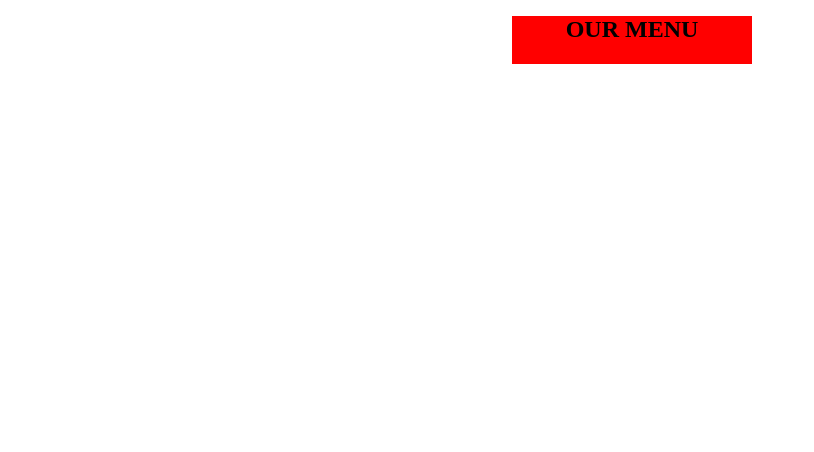
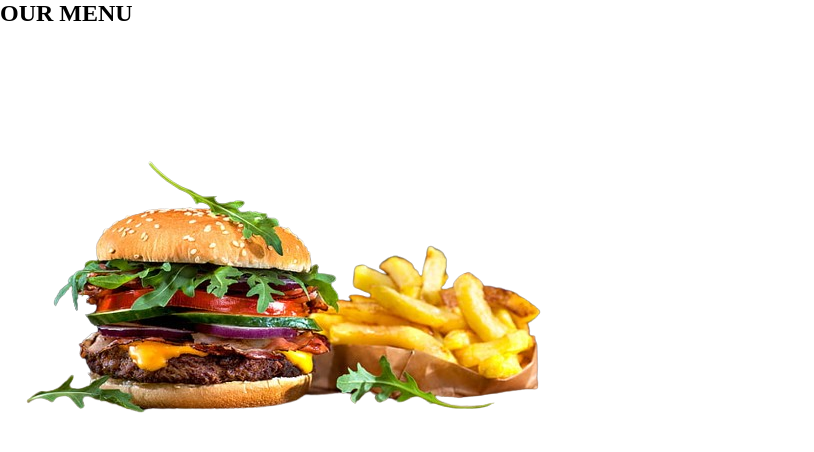
Before and after one commit to invtfl-bharti/patty-express, a plain HTML site: page index-file/new-page.html in a window 1280 px wide. Shown: the whole page, without its empty margins (0-814 px from the left). Drawn offline with Linux system fonts and the light colour scheme.

Commit message:
index file added

```diff
--- a/index-file/new-page.html
+++ b/index-file/new-page.html
@@ -9,9 +9,17 @@
 </head>
 
 <body>
-    <div class="heading">
+    <header>
         <h2>OUR MENU</h2>
-    </div>
+    </header>
+    <section>
+        <div class="page-image">
+            <img src="/patty-express/images/burger_photos/front page image .png" alt="" srcset="">
+        </div>
+        <div class="menu-list">
+            <div class="burgers-section1"></div>
+        </div>
+    </section>
 </body>
 
 </html>
```
